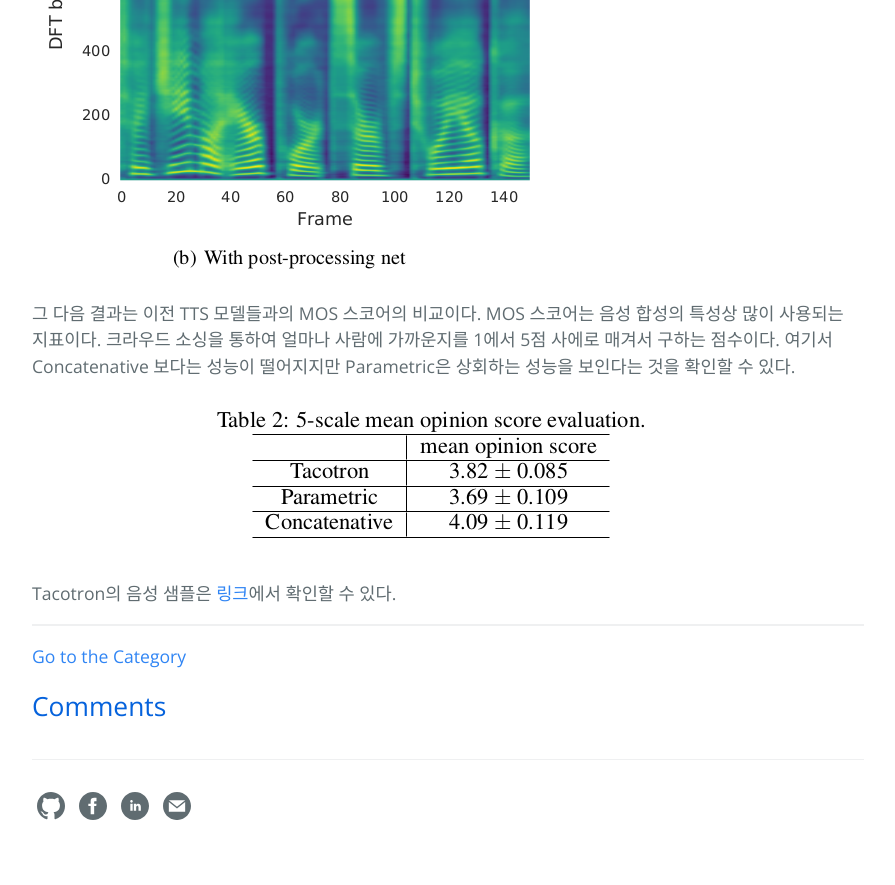
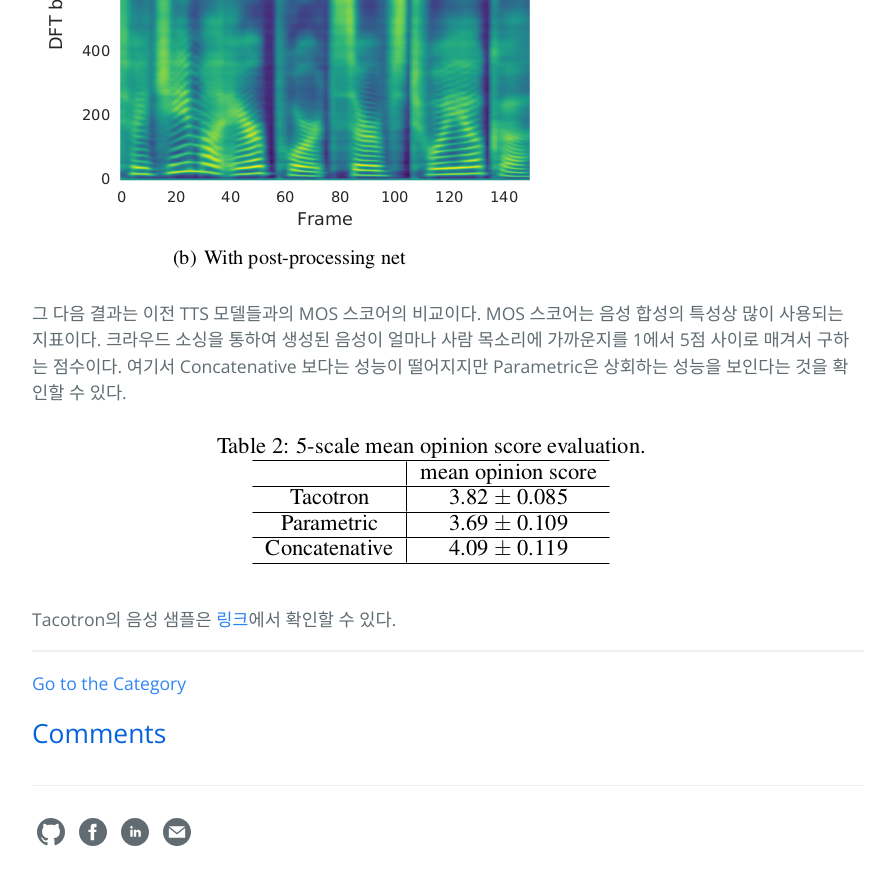
Before and after one commit to hcnoh/hcnoh.github.io, a Jekyll site: the page built from _posts/2018-12-11-tacotron.md, in a window 1280 px wide and 900 px high, scrolled down 9012 px. Shown: the top 885 px of the window, without its empty margins (192-1087 px from the left). Built offline with Jekyll 4.4.1, drawn with Linux system fonts in a browser that asks for light colours; formulas are drawn with MathJax 3; comment, search, counter and statistics services are not loaded.

Commit message:
Update 2018-12-11-tacotron.md

```diff
--- a/_posts/2018-12-11-tacotron.md
+++ b/_posts/2018-12-11-tacotron.md
@@ -164,7 +164,7 @@ Optimizer는 간단하게 Adam Optimizer를 사용하였다고 한다. Learning
 
 ![](/assets/img/2018-12-11-tacotron/07.png)
 
-그 다음 결과는 이전 TTS 모델들과의 MOS 스코어의 비교이다. MOS 스코어는 음성 합성의 특성상 많이 사용되는 지표이다. 크라우드 소싱을 통하여 얼마나 사람에 가까운지를 1에서 5점 사에로 매겨서 구하는 점수이다. 여기서 Concatenative 보다는 성능이 떨어지지만 Parametric은 상회하는 성능을 보인다는 것을 확인할 수 있다.
+그 다음 결과는 이전 TTS 모델들과의 MOS 스코어의 비교이다. MOS 스코어는 음성 합성의 특성상 많이 사용되는 지표이다. 크라우드 소싱을 통하여 생성된 음성이 얼마나 사람 목소리에 가까운지를 1에서 5점 사이로 매겨서 구하는 점수이다. 여기서 Concatenative 보다는 성능이 떨어지지만 Parametric은 상회하는 성능을 보인다는 것을 확인할 수 있다.
 
 ![](/assets/img/2018-12-11-tacotron/08.png)
 
```
